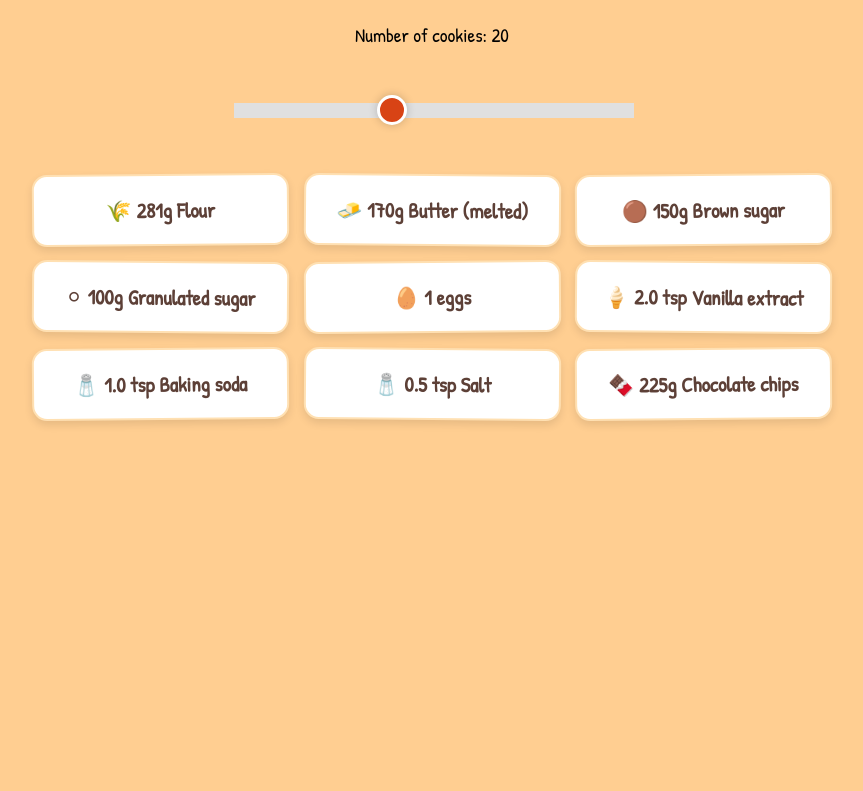
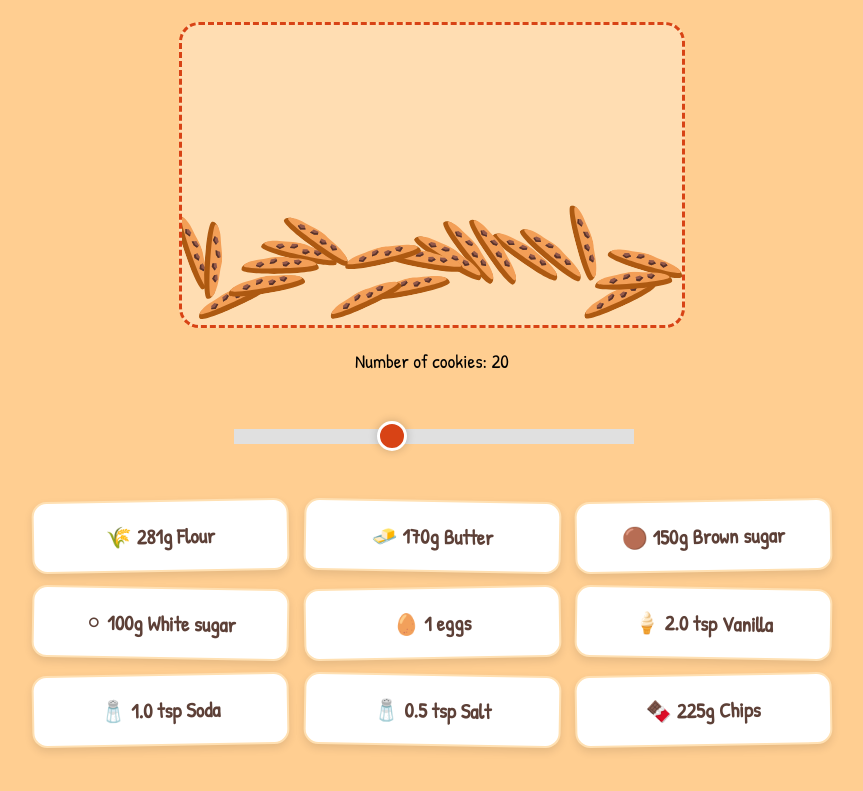
Before and after one commit to Loekiboy/cookie_calculator, a plain HTML site: page index.html in a window 1280 px wide. Shown: the part 109-900 px from the top of the page, without its empty margins (208-1071 px from the left). Before the commit the page ends 800 px from the top, so only its background shows below. Drawn offline with nearby package versions, Linux system fonts and the light colour scheme.

Commit message:
added cookie container
The cookie container is not finished

```diff
--- a/index.html
+++ b/index.html
@@ -2,6 +2,8 @@
 <html>
 <head>
     <link href="https://fonts.googleapis.com/css2?family=Caveat:wght@400..700&family=Patrick+Hand&display=swap" rel="stylesheet">
+    <script src="https://cdnjs.cloudflare.com/ajax/libs/matter-js/0.19.0/matter.min.js"></script>
+    <script src="https://cdnjs.cloudflare.com/ajax/libs/poly-decomp.js/0.3.0/poly-decomp.min.js"></script>
     <title>Cookie Calculator</title>
     <style>
         body {
@@ -43,11 +45,11 @@
         }
 
         li:nth-child(even) {
-            transform: rotate(0.5deg);
+            transform: rotate(1deg);
         }
 
         li:nth-child(odd) {
-            transform: rotate(-0.5deg);
+            transform: rotate(-1deg);
         }
 
         /* slider */
@@ -106,11 +108,45 @@
             animation: bump 0.1s ease-out;
         }
 
+        #cookieCount {
+            display: inline-block;
+            transition: transform 0.1s ease-out;
+        }
+
+        .count-bump {
+            transform: scale(1.3);
+            color: #d84315;
+        }
+
+        #cookie-bin {
+            width: 100%;
+            max-width: 500px;
+            height: 300px;
+            background: rgba(255, 255, 255, 0.3);
+            border-radius: 20px;
+            margin: 20px auto;
+            position: relative;
+            overflow: hidden;
+            border: 3px dashed #d84315;
+        }
+
+        .cookie-particle {
+            position: absolute;
+            width: 40px;
+            height: 40px;
+            background-image: url('images/cookie.svg');
+            background-size: contain;
+            background-repeat: no-repeat;
+            transition: top 0.5s cubic-bezier(0.175, 0.885, 0.32, 1.275), left 0.5s;
+        }
+
     </style>
 </head>
 <body>
 
     <h1>Cookie Calculator</h1>
+
+    <div id="cookie-bin"></div>
 
     <p>Number of cookies: <span id="cookieCount">20</span></p>
 
@@ -125,95 +161,141 @@
 <script>
 		const slider = document.getElementById('slider');
 		const tekst = document.getElementById('cookieCount');
-        const lijst = document.getElementById('list')
+		const lijst = document.getElementById('list');
+		const bin = document.getElementById('cookie-bin');
+		const base = 20;
 
-        const base = 20;
+		const { Engine, Render, Runner, Bodies, Composite, World, Vertices, Svg } = Matter;
+
+		const engine = Engine.create();
+		const render = Render.create({
+			element: bin,
+			engine: engine,
+			options: {
+				width: 500,
+				height: 300,
+				wireframes: false,
+				background: 'transparent'
+			}
+		});
+
+		const ground = Bodies.rectangle(250, 310, 510, 60, { isStatic: true, render: { visible: false } });
+		const leftWall = Bodies.rectangle(-10, 150, 20, 300, { isStatic: true, render: { visible: false } });
+		const rightWall = Bodies.rectangle(510, 150, 20, 300, { isStatic: true, render: { visible: false } });
+		World.add(engine.world, [ground, leftWall, rightWall]);
+
+		Render.run(render);
+		Runner.run(Runner.create(), engine);
+
+		let cookieBodies = [];
+
+        function spawnCookie() {
+		    const x = Math.random() * 400 + 50;
+
+	    	const pathData = "M320.93026,252.58352c0,16.62776 -194.49257,16.62776 -194.49257,0c0,-5.75078 5.30961,-12.0243 14.47799,-15.17486c17.34098,-5.95892 48.48616,-5.86051 83.61879,-5.86051c31.68903,0 59.54182,-1.30051 77.05333,3.37312c12.16759,3.2474 19.34248,10.84534 19.34248,17.66225z";
+
+	    	let vertices = Vertices.fromPath(pathData);
+
+	    	vertices = Matter.Vertices.scale(vertices, 0.18, 0.18);
+
+	    	const cookie = Bodies.fromVertices(x, -50, [vertices], {
+	    		restitution: 0.2,
+	    		friction: 0.2,
+	    		render: {
+	    			sprite: {
+	    				texture: 'images/cookie.svg',
+	    				xScale: 0.4,
+		    			yScale: 0.4
+		    		}
+			    }
+		    }, true);
+
+		    if (cookie) {
+		    	cookieBodies.push(cookie);
+		    	World.add(engine.world, cookie);
+		    }
+	    }
+
+		function removeCookie() {
+			const cookie = cookieBodies.pop();
+			if (cookie) World.remove(engine.world, cookie);
+		}
+
+		function updateCookiePhysics() {
+			const gewenst = parseInt(slider.value);
+			const huidig = cookieBodies.length;
+			if (gewenst > huidig) {
+				for (let i = 0; i < (gewenst - huidig); i++) spawnCookie();
+			} else if (gewenst < huidig) {
+				for (let i = 0; i < (huidig - gewenst); i++) removeCookie();
+			}
+		}
 
 		function bereken() {
 			const aantal = slider.value;
 			tekst.innerText = aantal;
-
 			const factor = aantal / base;
 
-            const flour = Math.round(281 * factor);
-            const butter = Math.round(170 * factor);
-            const brownSugar = Math.round(150 * factor);
-            const whiteSugar = Math.round(100 * factor);
-            const chips = Math.round(225 * factor);
+			const ingredients = {
+				flour: Math.round(281 * factor),
+				butter: Math.round(170 * factor),
+				brownSugar: Math.round(150 * factor),
+				whiteSugar: Math.round(100 * factor),
+				chips: Math.round(225 * factor),
+				vanilla: (2 * factor).toFixed(1),
+				soda: (1 * factor).toFixed(1),
+				salt: (0.5 * factor).toFixed(1)
+			};
 
-            const vanilla = (2 * factor).toFixed(1);
-            const soda = (1 * factor).toFixed(1);
-            const salt = (0.5 * factor).toFixed(1);
-
-            // egg logic
-            let eggAmount = 1 * factor;
-            let eggText = "";
-            if (eggAmount < 0.5) {
-                eggText = "1 egg (wisked, use half)";
-            } else {
-                eggText = Math.round(eggAmount) + " eggs";
-            }
+			let eggText = (factor < 0.5) ? "1 egg (whisked, use half)" : Math.round(1 * factor) + " eggs";
 
 			lijst.innerHTML = `
-                <li>🌾 ${flour}g Flour</li>
-                <li>🧈 ${butter}g Butter (melted)</li>
-                <li>🟤 ${brownSugar}g Brown sugar</li>
-                <li>⚪ ${whiteSugar}g Granulated sugar</li>
+				<li>🌾 ${ingredients.flour}g Flour</li>
+				<li>🧈 ${ingredients.butter}g Butter</li>
+				<li>🟤 ${ingredients.brownSugar}g Brown sugar</li>
+				<li>⚪ ${ingredients.whiteSugar}g White sugar</li>
 				<li>🥚 ${eggText}</li>
-                <li>🍦 ${vanilla} tsp Vanilla extract</li>
-                <li>🧂 ${soda} tsp Baking soda</li>
-                <li>🧂 ${salt} tsp Salt</li>
-                <li>🍫 ${chips}g Chocolate chips</li>
+				<li>🍦 ${ingredients.vanilla} tsp Vanilla</li>
+				<li>🧂 ${ingredients.soda} tsp Soda</li>
+				<li>🧂 ${ingredients.salt} tsp Salt</li>
+				<li>🍫 ${ingredients.chips}g Chips</li>
 			`;
-
 		}
 
 		slider.oninput = function() {
 			bereken();
+			updateCookiePhysics();
 			playPop(this.value);
 
-            const cards = document.querySelectorAll('#list li');
-
-            cards.forEach(card => {
-                const randomDeg = (Math.random() * 2 - 1) + 'deg';
-                card.style.setProperty('--random-deg', randomDeg);
+			document.querySelectorAll('#list li').forEach(card => {
 				card.classList.remove('bump-effect');
-
 				void card.offsetWidth;
 				card.classList.add('bump-effect');
 			});
 
-            if (navigator.vibrate) {
-                navigator.vibrate(10);
-            }
+			if (navigator.vibrate) navigator.vibrate(10);
+			tekst.classList.remove('count-bump');
+			void tekst.offsetWidth;
+			tekst.classList.add('count-bump');
 		};
 
-        bereken();
-
-
-
-        // audio
 		const audioCtx = new (window.AudioContext || window.webkitAudioContext)();
-
 		function playPop(aantal) {
 			const oscillator = audioCtx.createOscillator();
 			const gainNode = audioCtx.createGain();
-
 			oscillator.type = 'sine';
-            const startFreq = 400 + (aantal * 5);
-            oscillator.frequency.setValueAtTime(startFreq, audioCtx.currentTime);
+			oscillator.frequency.setValueAtTime(400 + (aantal * 5), audioCtx.currentTime);
 			oscillator.frequency.exponentialRampToValueAtTime(10, audioCtx.currentTime + 0.1);
-
-            gainNode.gain.setValueAtTime(0.3, audioCtx.currentTime);
+			gainNode.gain.setValueAtTime(0.2, audioCtx.currentTime);
 			gainNode.gain.exponentialRampToValueAtTime(0.0001, audioCtx.currentTime + 0.1);
-
 			oscillator.connect(gainNode);
 			gainNode.connect(audioCtx.destination);
-
 			oscillator.start();
 			oscillator.stop(audioCtx.currentTime + 0.1);
+		}
 
-        }
+		bereken();
+		updateCookiePhysics();
 	</script>
 
 </body>
```
Also changed, not shown: images/cookie.svg (added). Lines whose indentation alone changed are shown as unchanged.
